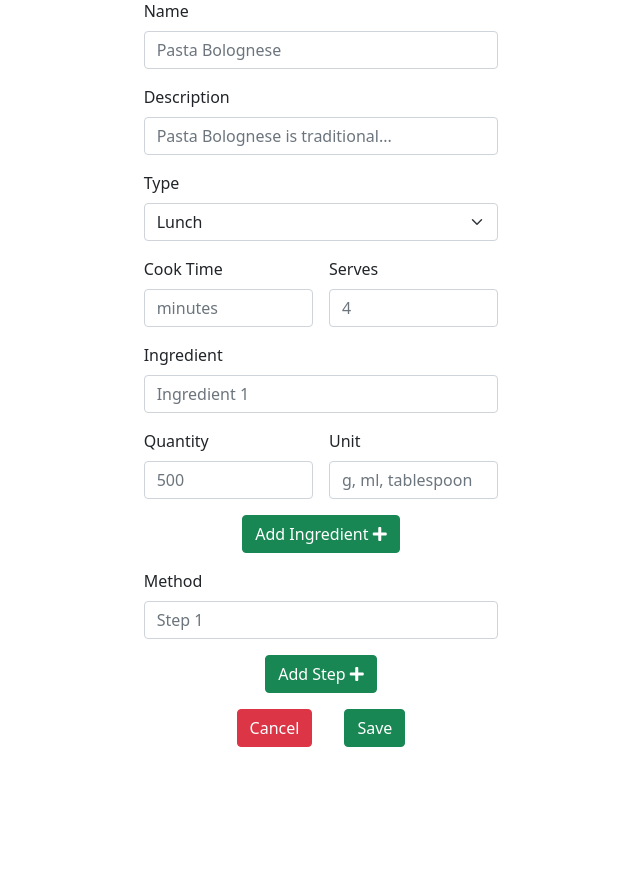
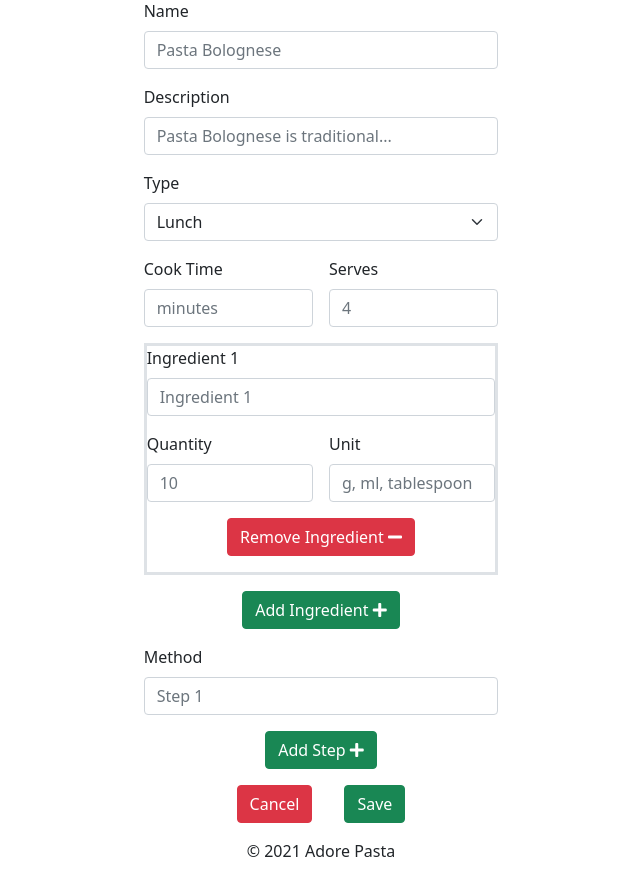
Before and after one commit to mangez84/adorepasta, a Flask app: a page that uses templates/add_recipe.html in a window 1280 px wide. Shown: the part 145-1014 px from the top of the page, without its empty margins (319-959 px from the left). Run offline with Flask 2, Linux system fonts and the light colour scheme; the visitor is signed in with stand-in values (Sample User, id 1); some libraries are stand-ins or nearby versions.

Commit message:
Add JavaScript code to be able to add more ingredients to the form

```diff
--- a/static/css/style.css
+++ b/static/css/style.css
@@ -18,7 +18,8 @@ body {
 /* Responsive settings for the recipe form */
 
 .recipe-type,
-.recipe-ingredient {
+.recipe-ingredient,
+.remove-ingredient {
     flex: 1 1 100%
 }
 
--- a/static/js/script.js
+++ b/static/js/script.js
@@ -0,0 +1,21 @@
+/*
+Function to add ingredients and set proper attribute values
+*/
+
+$(".add-ingredient").click(function (event) {
+    event.preventDefault();
+    let ingredientDetails = $(".ingredient-details").children().first().clone();
+    let numIngredients = $(".ingredient-details").children().length + 1;
+    // Attributes for, id and name should be unique
+    ingredientDetails.find(".recipe-ingredient label").html("Ingredient " + numIngredients).attr("for", "ingredient-" + numIngredients);
+    ingredientDetails.find(".recipe-ingredient input").val("").attr("id", "ingredient-" + numIngredients).attr(
+        "name", "ingredient-" + numIngredients).attr("placeholder", "Ingredient " + numIngredients);
+    ingredientDetails.find(".recipe-quantity label").attr("for", "quantity-" + numIngredients);
+    ingredientDetails.find(".recipe-quantity input").val("").attr("id", "quantity-" + numIngredients).attr(
+        "name", "quantity-" + numIngredients);
+    ingredientDetails.find(".recipe-unit label").attr("for", "unit-" + numIngredients);
+    ingredientDetails.find(".recipe-unit input").val("").attr("id", "unit-" + numIngredients).attr(
+        "name", "unit-" + numIngredients);
+    // Append cloned and modified elements
+    $(".ingredient-details").append(ingredientDetails);
+})
--- a/templates/add_recipe.html
+++ b/templates/add_recipe.html
@@ -40,25 +40,32 @@
                     </div>
                 </div>
                 <!-- Ingredient details -->
-                <div class="d-flex flex-wrap">
+                <div class="ingredient-details">
+                    <div class="mb-3 d-flex flex-wrap border border-3">
                         <div class="mb-3 recipe-ingredient">
-                        <label for="ingredient" class="form-label">Ingredient</label>
-                        <input type="text" id="ingredient" name="ingredient" placeholder="Ingredient 1"
+                            <label for="ingredient-1" class="form-label">Ingredient 1</label>
+                            <input type="text" id="ingredient-1" name="ingredient-1" placeholder="Ingredient 1"
                                 class="form-control" required>
                         </div>
                         <div class="mb-3 recipe-quantity">
-                        <label for="quantity" class="form-label">Quantity</label>
-                        <input type="number" id="quantity" name="quantity" placeholder="500" min="1" max="1000"
+                            <label for="quantity-1" class="form-label">Quantity</label>
+                            <input type="number" id="quantity-1" name="quantity-1" placeholder="10" min="1" max="1000"
                                 class="form-control" required>
                         </div>
                         <div class="mb-3 ms-3 recipe-unit">
-                        <label for="unit" class="form-label">Unit</label>
-                        <input type="text" id="unit" name="unit" placeholder="g, ml, tablespoon" class="form-control"
-                            required>
+                            <label for="unit-1" class="form-label">Unit</label>
+                            <input type="text" id="unit-1" name="unit-1" placeholder="g, ml, tablespoon"
+                                class="form-control" required>
+                        </div>
+                        <div class="mb-3 d-flex justify-content-center remove-ingredient">
+                            <button type="submit" class="btn btn-danger">Remove Ingredient <i
+                                    class="fas fa-minus"></i></button>
                         </div>
                     </div>
-                <div class="mb-3 d-flex justify-content-center">
-                    <button type="submit" class="btn btn-success">Add Ingredient <i class="fas fa-plus"></i></button>
+                </div>
+                <div class="my-3 d-flex justify-content-center">
+                    <button type="submit" class="btn btn-success add-ingredient">Add Ingredient <i
+                            class="fas fa-plus"></i></button>
                 </div>
                 <div class="mb-3">
                     <label for="method" class="form-label">Method</label>
```
Lines whose indentation alone changed are shown as unchanged.
